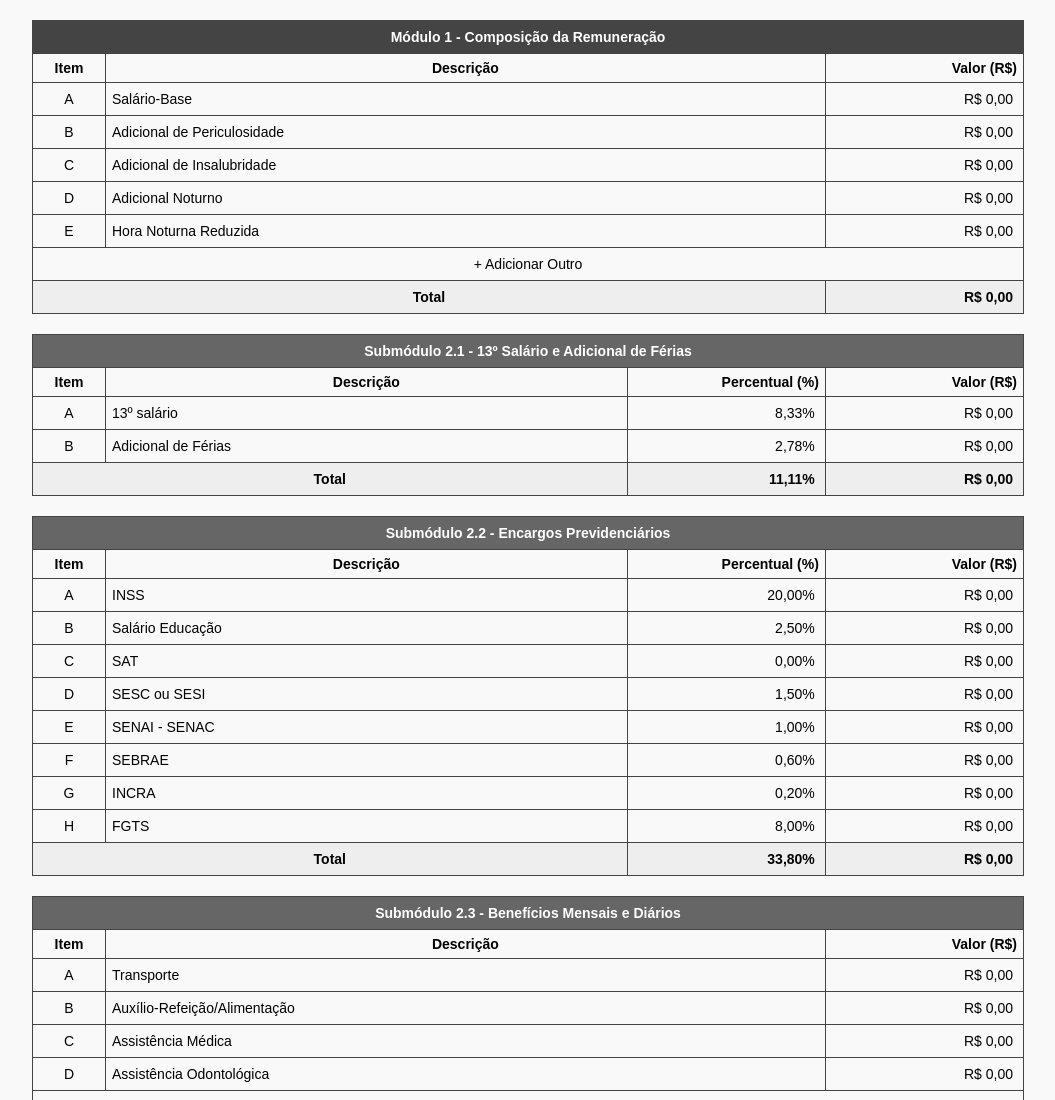
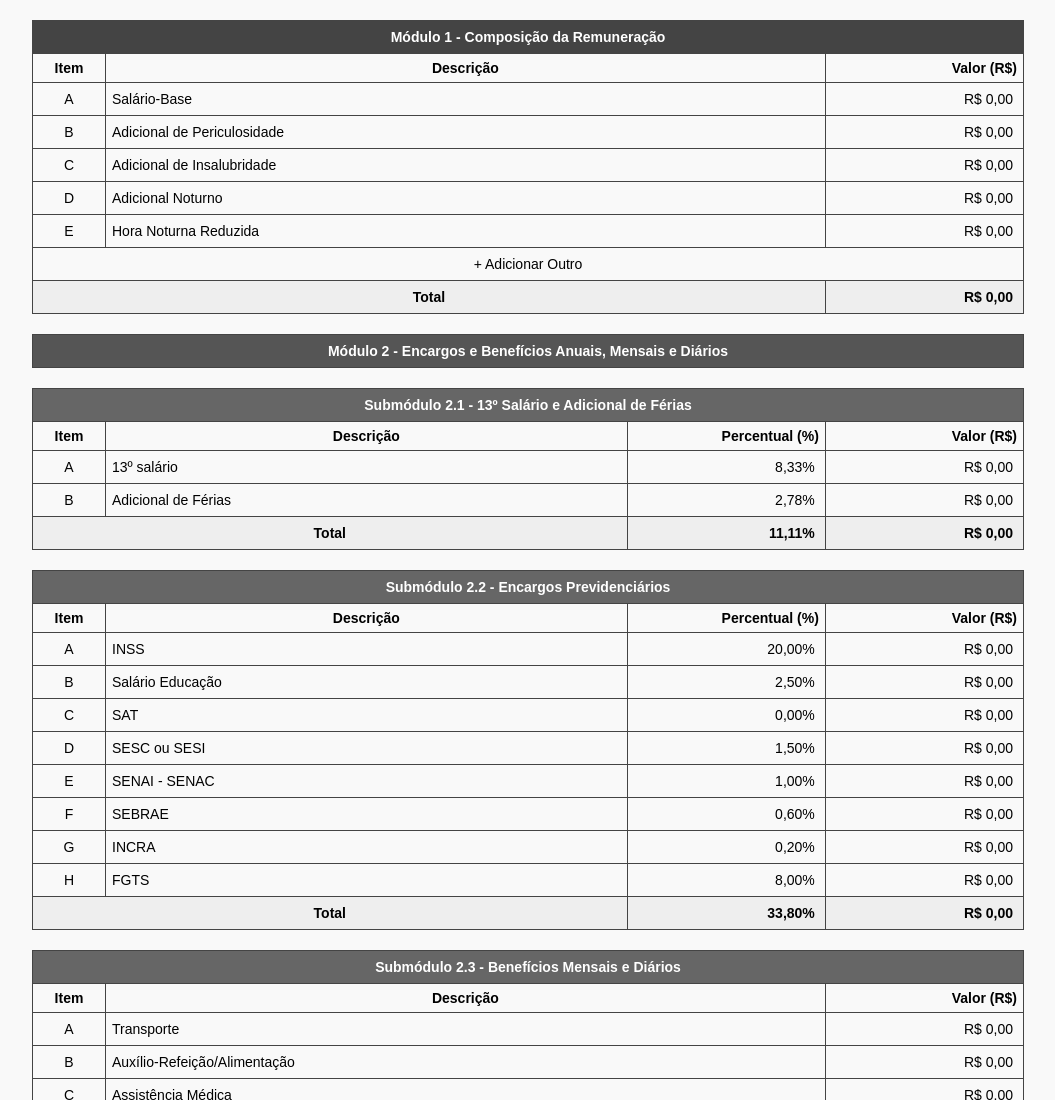
Before and after one commit to carlosendlich/planilha-custos-in5, a plain HTML site: page index.html in a window 1280 px wide. Shown: the top 1100 px of the page, without its empty margins (112-1167 px from the left). Drawn offline with Linux system fonts and the light colour scheme.

Commit message:
Update index.html

```diff
--- a/index.html
+++ b/index.html
@@ -225,6 +225,13 @@
       <tr id="add-row-trigger1"><td colspan="3" class="no-print" style="text-align:center;"><span class="add-link" id="add-btn1">+ Adicionar Outro</span></td></tr>
       <tr class="total-row"><td colspan="2">Total</td><td><input type="text" id="total1" readonly class="brl-format" data-value="0" /></td></tr>
     </tbody>
+  </table>
+
+  <!-- Módulo 2 (cabeçalho geral) -->
+  <table>
+    <thead>
+      <tr><th colspan="4" class="module-title" style="background:#555;">Módulo 2 - Encargos e Benefícios Anuais, Mensais e Diários</th></tr>
+    </thead>
   </table>
 
   <!-- Submódulo 2.1 -->
```
